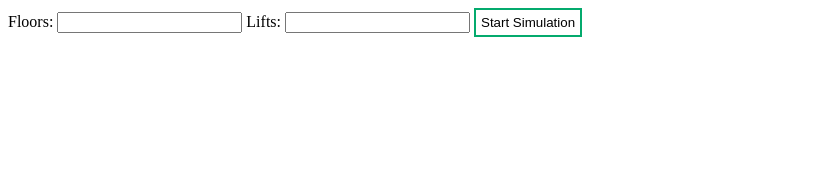
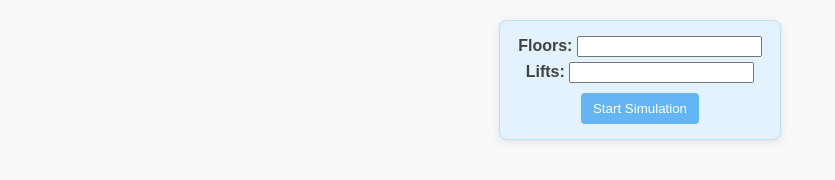
Before and after one commit to duragpal/Lift-Simulator, a plain HTML site: page index.html in a window 1280 px wide. Shown: the whole page, without its empty margins (0-835 px from the left). Drawn offline with Linux system fonts and the light colour scheme.

Commit message:
Improved UI

```diff
--- a/index.html
+++ b/index.html
@@ -8,10 +8,15 @@
   </head>
   <body>
     <div>
-      <label for="floors"> Floors:</label>
-      <input type="number" id="floors" />
-      <label for="lifts">Lifts:</label>
-      <input type="number" id="lifts" />
+      <div class="inputDiv">
+      <div class="firstInput">
+        <label for="floors"> Floors:</label>
+        <input type="number" id="floors" class="inputBox" />
+      </div>
+      <div class="secondInput">
+        <label for="lifts">Lifts:</label>
+        <input type="number" id="lifts" class="inputBox" />
+      </div>
       <button id="submit-btn">Start Simulation</button>
     </div>
 
--- a/script.js
+++ b/script.js
@@ -8,7 +8,7 @@
         const lifts = parseInt(document.getElementById("lifts").value);
 
         if (isNaN(floors) || isNaN(lifts) || floors <= 0 || lifts <= 0) {
-          alert("Please enter valid positive numbers for floors and lifts.");
+          alert("Please enter positive numbers for floors and lifts.");
           return;
         }
 
--- a/styles.css
+++ b/styles.css
@@ -1,3 +1,42 @@
+body {
+  font-family: Arial, sans-serif;
+  background-color: #f9f9f9;
+}
+
+.inputDiv {
+  display: flex;
+  flex-direction: column;
+  align-items: center;
+  justify-content: center;
+  background-color: #e3f2fd;
+  border: 1px solid #bbdefb;
+  padding: 15px;
+  border-radius: 8px;
+  width: 250px;
+  margin: 20px auto;
+  box-shadow: 0 2px 10px rgba(0, 0, 0, 0.1);
+}
+.input-box {
+  width: 80px;
+  padding: 8px;
+  margin-top: 5px;
+  border: 1px solid #90caf9;
+  border-radius: 4px;
+  background-color: #ffffff;
+  transition: border-color 0.3s;
+}
+.input-box:focus {
+  border-color: #64b5f6; /* Change border color on focus */
+  outline: none; /* Remove default outline */
+}
+
+.secondInput {
+  margin-top: 5px;
+}
+label {
+  color: #424242;
+  font-weight: bold;
+}
 .lift {
   position: relative;
   transition: transform 2s ease;
@@ -14,7 +53,9 @@
 
 .lift-container {
   display: flex;
+  /* flex-wrap: nowrap; */
   margin-left: 20px;
+  width: 100%;
 }
 
 .doors {
@@ -94,14 +135,16 @@
 }
 
 #submit-btn {
-        background-color: white;
-        color: black;
-        border: 2px solid #04aa6d;
+  margin-top: 10px;
+  padding: 8px 12px;
+  background-color: #64b5f6;
+  color: white;
+  border: none;
+  border-radius: 4px;
   cursor: pointer;
-        padding: 5px;
+  transition: background-color 0.3s;
 }
 
 #submit-btn:hover {
-        background-color: #04aa6d;
-        color: white;
+  background-color: #42a5f5;
 }
```
Lines whose indentation alone changed are shown as unchanged.
